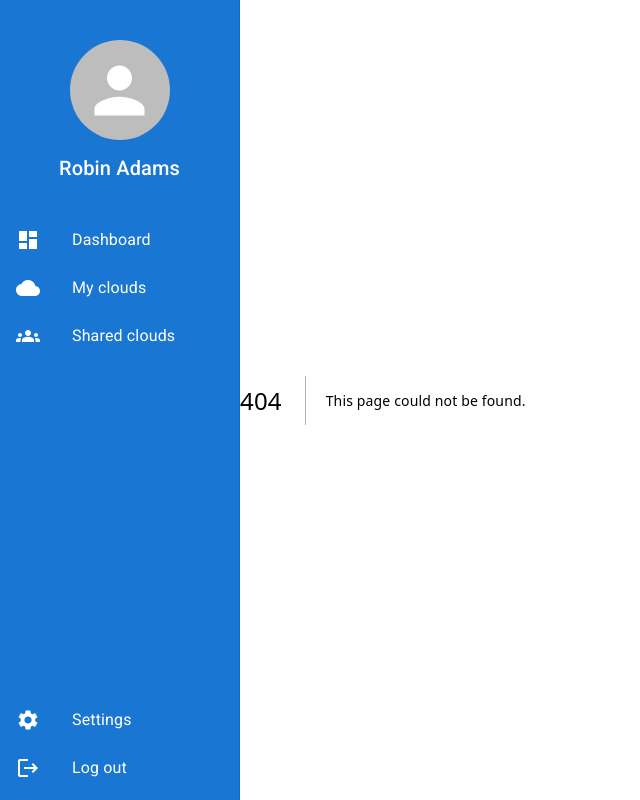
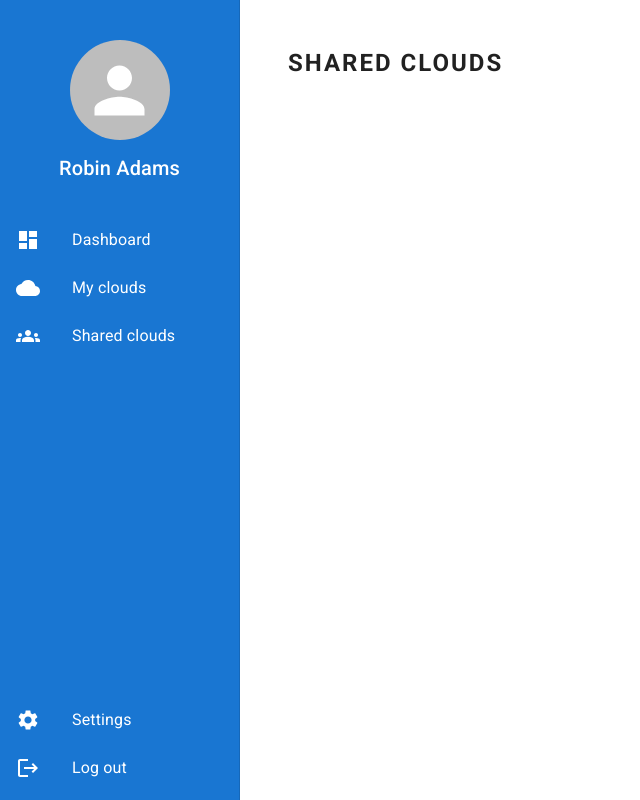
Before and after one commit to chrille0313/CloudHub, a Next.js app in the folder cloud-hub/: page /shared in a window 1280 px wide. Before the commit this address had no page. Shown: the whole page, without its empty margins (0-640 px from the left). Built offline with nearby package versions, Linux system fonts and the light colour scheme; what @mui/material-nextjs would draw is missing.

Commit message:
chore: add skeleton for missing pages

```diff
--- /dev/null
+++ b/cloud-hub/src/app/(authenticated)/dashboard/page.tsx
@@ -0,0 +1,5 @@
+import { TitledSection } from '@/components/Sections';
+
+export default function Dashboard() {
+  return <TitledSection title="Dashboard" padding="2rem" gap="1rem"></TitledSection>;
+}
--- /dev/null
+++ b/cloud-hub/src/app/(authenticated)/shared/page.tsx
@@ -0,0 +1,5 @@
+import { TitledSection } from '@/components/Sections';
+
+export default function SharedClouds() {
+  return <TitledSection title="Shared Clouds" padding="2rem" gap="1rem"></TitledSection>;
+}
```
